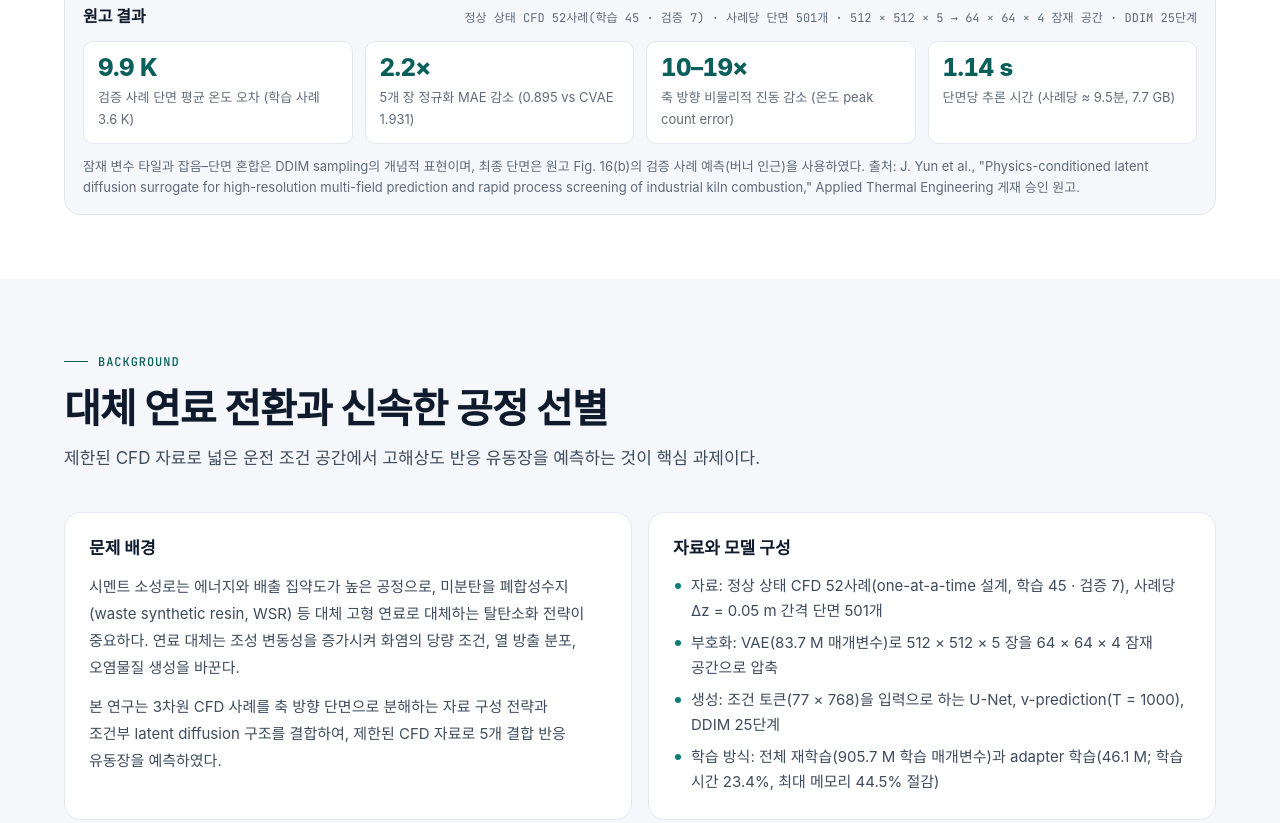
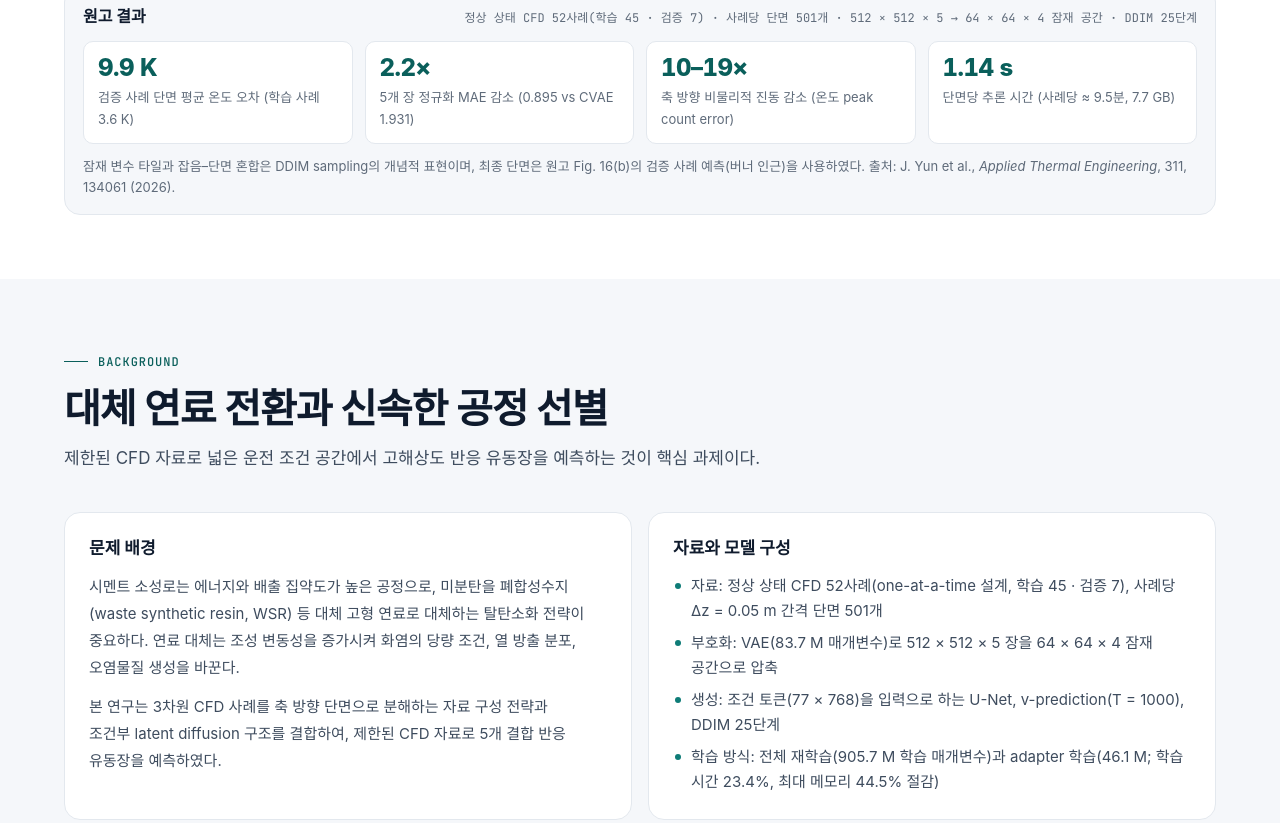
Before and after one commit to JinhyeokYun/jinhyeokyun.github.io, a plain HTML site: page research/kiln-surrogate/index.html in a window 1280 px wide. Shown: the part 2459-3282 px from the top of the page. Drawn offline with Linux system fonts and the light colour scheme; a web font is replaced by a local one.

Commit message:
Link verified kiln citation and DOI from research detail

```diff
--- a/research/kiln-surrogate/index.html
+++ b/research/kiln-surrogate/index.html
@@ -166,7 +166,7 @@
                                 <div class="lab-metric"><span class="lab-metric-value">10–19×</span><span class="lab-metric-label">축 방향 비물리적 진동 감소 (온도 peak count error)</span></div>
                                 <div class="lab-metric"><span class="lab-metric-value">1.14 s</span><span class="lab-metric-label">단면당 추론 시간 (사례당 ≈ 9.5분, 7.7 GB)</span></div>
                             </div>
-                            <p class="lab-note">잠재 변수 타일과 잡음–단면 혼합은 DDIM sampling의 개념적 표현이며, 최종 단면은 원고 Fig. 16(b)의 검증 사례 예측(버너 인근)을 사용하였다. 출처: J. Yun et al., "Physics-conditioned latent diffusion surrogate for high-resolution multi-field prediction and rapid process screening of industrial kiln combustion," Applied Thermal Engineering 게재 승인 원고.</p>
+                            <p class="lab-note">잠재 변수 타일과 잡음–단면 혼합은 DDIM sampling의 개념적 표현이며, 최종 단면은 원고 Fig. 16(b)의 검증 사례 예측(버너 인근)을 사용하였다. 출처: J. Yun et al., <em>Applied Thermal Engineering</em>, 311, 134061 (2026).</p>
                         </div>
 
                         <template data-caption="problem">대체 연료 전환은 화염의 당량 조건과 열 방출 분포, 오염물질 생성을 변화시키므로, 넓은 운전 조건 공간을 신속하게 선별할 수단이 필요하다. 고충실도 반응 유동 CFD(약 750만 격자, realizable k–ε 모델)를 조건마다 반복하기에는 계산 비용이 크다.</template>
@@ -237,7 +237,7 @@
                         <figcaption class="detail-figure-caption">검증 사례별 단면 평균 절대 오차: (a) 전체 재학습, (b) adapter 학습. 온도 오차의 사례 평균은 각각 9.9 K, 27.1 K이다. 원고 Fig. 10.</figcaption>
                     </figure>
                 </div>
-                <p class="detail-figure-credit">그림: J. Yun et al., Applied Thermal Engineering 게재 승인 원고.</p>
+                <p class="detail-figure-credit">그림: J. Yun et al.의 저자 원고. 그림 번호는 저자 원고 기준.</p>
             </div>
         </section>
 
@@ -282,9 +282,9 @@
                 </div>
                 <div class="detail-related-list">
                     <article class="detail-related-item">
-                        <span class="detail-related-meta">Accepted</span>
-                        <h3>Applied Thermal Engineering 게재 승인</h3>
-                        <p>J. Yun et al., "Physics-conditioned latent diffusion surrogate for high-resolution multi-field prediction and rapid process screening of industrial kiln combustion." DOI와 최종 서지 정보는 확인 후 추가한다.</p>
+                        <span class="detail-related-meta">Applied Thermal Engineering · 2026</span>
+                        <h3><a href="https://doi.org/10.1016/j.applthermaleng.2026.134061">Physics-conditioned latent diffusion surrogate for high-resolution multi-field prediction and rapid process screening of industrial kiln combustion</a></h3>
+                        <p>J. Yun, G. Kim, H.-S. Ahn, and D. Kim. <em>Applied Thermal Engineering</em>, 311, 134061 (2026). DOI: <a href="https://doi.org/10.1016/j.applthermaleng.2026.134061">10.1016/j.applthermaleng.2026.134061</a></p>
                     </article>
                     <article class="detail-related-item">
                         <span class="detail-related-meta">Related Work</span>
```
